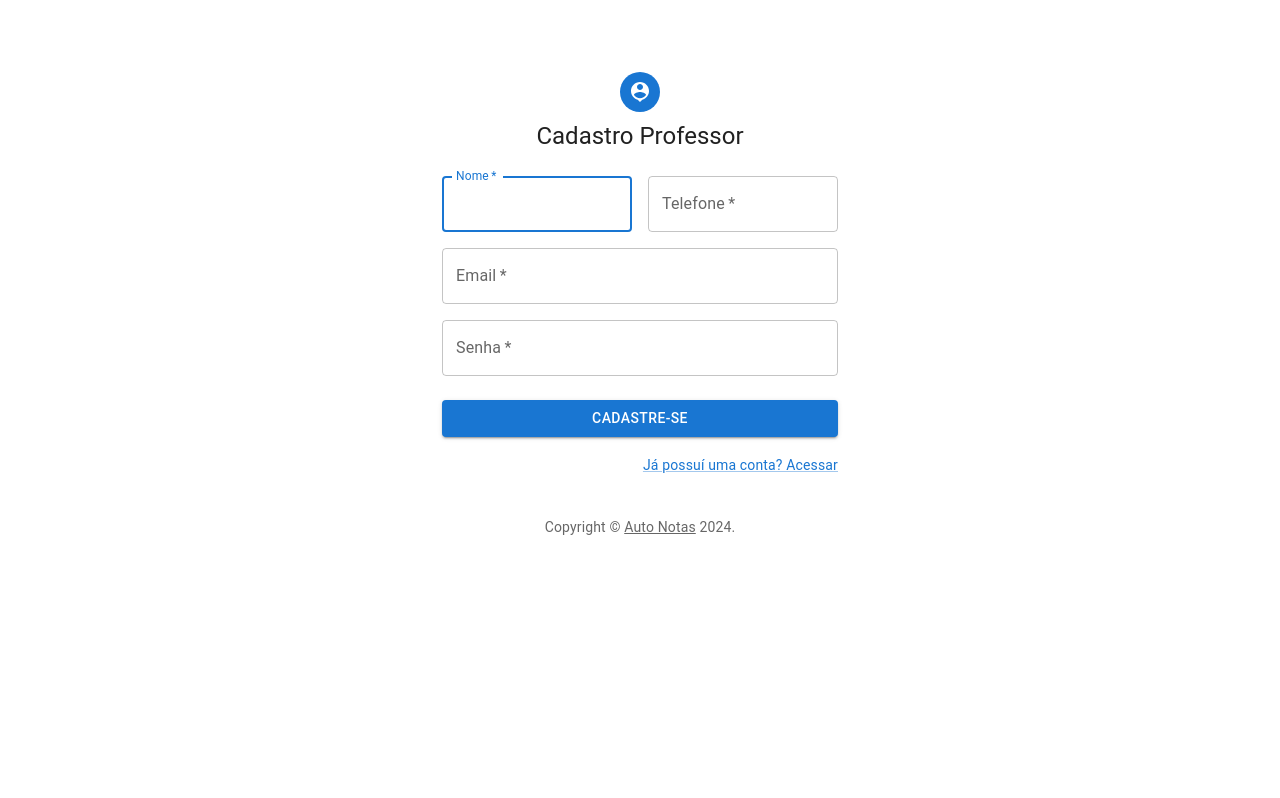
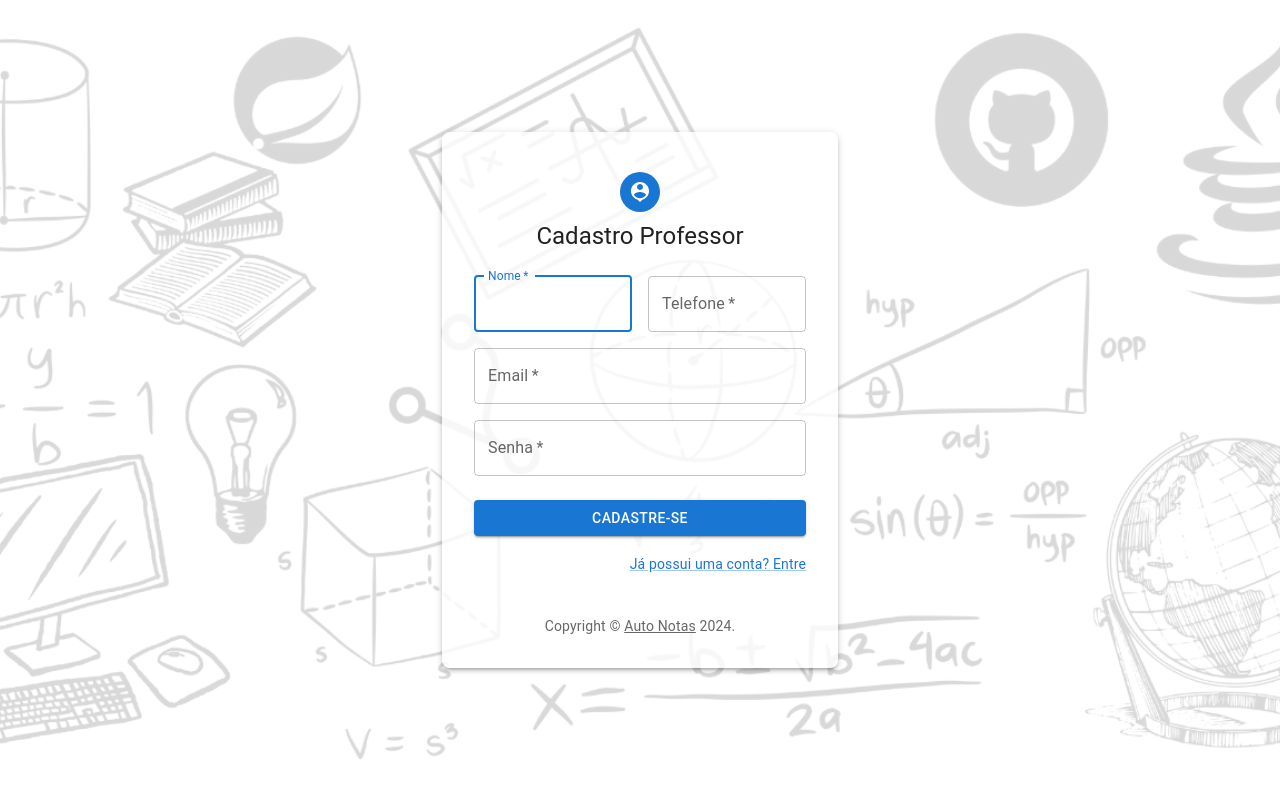
Before and after one commit to DevLucas2022/autonotasFrontEnd, a React (Create React App) app: page /dashboard/professor/cadastro in a window 1280 px wide. Built offline with nearby package versions, Linux system fonts and the light colour scheme.

Commit message:
Autilização SignUp

```diff
--- a/src/components/aluno/cadastroAluno/SignUp.js
+++ b/src/components/aluno/cadastroAluno/SignUp.js
@@ -38,15 +38,30 @@ export default function SignUpAluno() {
 
   return (
     <ThemeProvider theme={defaultTheme}>
-      <Container component="main" maxWidth="xs" sx={{ height: '100vh', display: 'flex', alignItems: 'center', justifyContent: 'center' }}>
+      <Box
+        sx={{
+          height: '100vh',
+          display: 'flex',
+          alignItems: 'center',
+          justifyContent: 'center',
+          backgroundImage: 'url(/images/Background.png)',
+          backgroundSize: 'cover',
+          backgroundPosition: 'center',
+        }}
+      >
+        <Container component="main" maxWidth="xs">
           <CssBaseline />
           <Box
             sx={{
+              backgroundColor: 'rgba(255, 255, 255, 0.8)',
+              padding: 4,
+              borderRadius: 2,
+              boxShadow: 3,
               display: 'flex',
               flexDirection: 'column',
               alignItems: 'center',
               justifyContent: 'center',
-            height: '100%',
+              width: '100%',
             }}
           >
             <Avatar sx={{ m: 1, bgcolor: 'primary.main' }}>
@@ -136,9 +151,10 @@ export default function SignUpAluno() {
                 </Grid>
               </Grid>
             </Box>
-          <Copyright sx={{ mt: 10 }} />
+            <Copyright sx={{ mt: 5 }} />
           </Box>
         </Container>
+      </Box>
     </ThemeProvider>
   );
 }
--- a/src/components/professor/cadastroProfessor/SignUp.js
+++ b/src/components/professor/cadastroProfessor/SignUp.js
@@ -38,14 +38,30 @@ export default function SignUpProfessor() {
 
   return (
     <ThemeProvider theme={defaultTheme}>
+      <Box
+        sx={{
+          height: '100vh',
+          display: 'flex',
+          alignItems: 'center',
+          justifyContent: 'center',
+          backgroundImage: 'url(/images/Background.png)',
+          backgroundSize: 'cover',
+          backgroundPosition: 'center',
+        }}
+      >
         <Container component="main" maxWidth="xs">
           <CssBaseline />
           <Box
             sx={{
-            marginTop: 8,
+              backgroundColor: 'rgba(255, 255, 255, 0.8)', // Adicione um fundo branco com transparência
+              padding: 4,
+              borderRadius: 2,
+              boxShadow: 3,
               display: 'flex',
               flexDirection: 'column',
               alignItems: 'center',
+              justifyContent: 'center',
+              width: '100%', // Garanta que ocupe toda a largura do contêiner
             }}
           >
             <Avatar sx={{ m: 1, bgcolor: 'primary.main' }}>
@@ -108,15 +124,16 @@ export default function SignUpProfessor() {
               </Button>
               <Grid container justifyContent="flex-end">
                 <Grid item>
-                <Link href="#" variant="body2">
-                  Já possuí uma conta? Acessar
+                  <Link href="/dashboard/professor/login" variant="body2">
+                    Já possui uma conta? Entre
                   </Link>
                 </Grid>
               </Grid>
             </Box>
+            <Copyright sx={{ mt: 5 }} />
           </Box>
-        <Copyright sx={{ mt: 5 }} />
         </Container>
+      </Box>
     </ThemeProvider>
   );
 }
```
Also changed, not shown: public/images/Background.png (added), public/images/Mobile_login-pana.png (deleted). Lines whose indentation alone changed are shown as unchanged.
